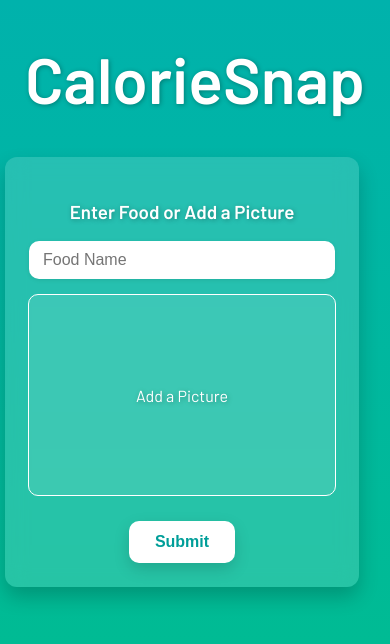
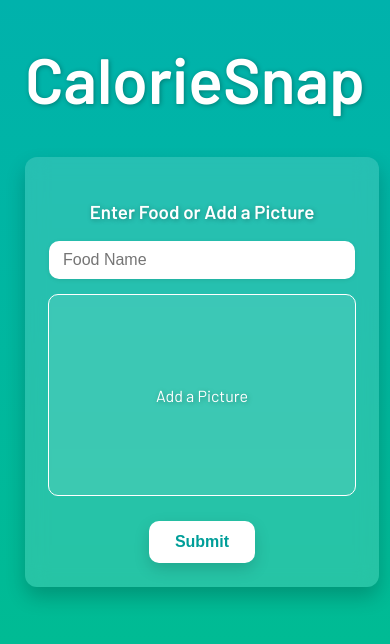
Before and after one commit to stephaniebittner802/calorie-snap, a React (Create React App) app in the folder frontend/: page / in a window 390 px wide. Shown: the top 644 px of the page. Built offline with nearby package versions, Linux system fonts and the light colour scheme.

Commit message:
mobile style adjustments again

```diff
--- a/frontend/public/index.html
+++ b/frontend/public/index.html
@@ -4,7 +4,7 @@
     <meta charset="utf-8" />
     <link rel="icon" href="%PUBLIC_URL%/favicon.ico" />
     <meta name="viewport" content="width=device-width, initial-scale=1" />
-    <meta name="theme-color" content="##00b2ac" />
+    <meta name="theme-color" content="#00b2ac" />
     <meta
       name="description"
       content="Web site created using create-react-app"
--- a/frontend/src/components/ResultPage.css
+++ b/frontend/src/components/ResultPage.css
@@ -33,5 +33,5 @@ body {
   transition: all 0.3s ease;
   max-width: 700px;
   margin: 0 auto;
-  transform: translateX(-40px) translateY(40px);
+  transform: translateX(-20px) translateY(40px);
 }
```
